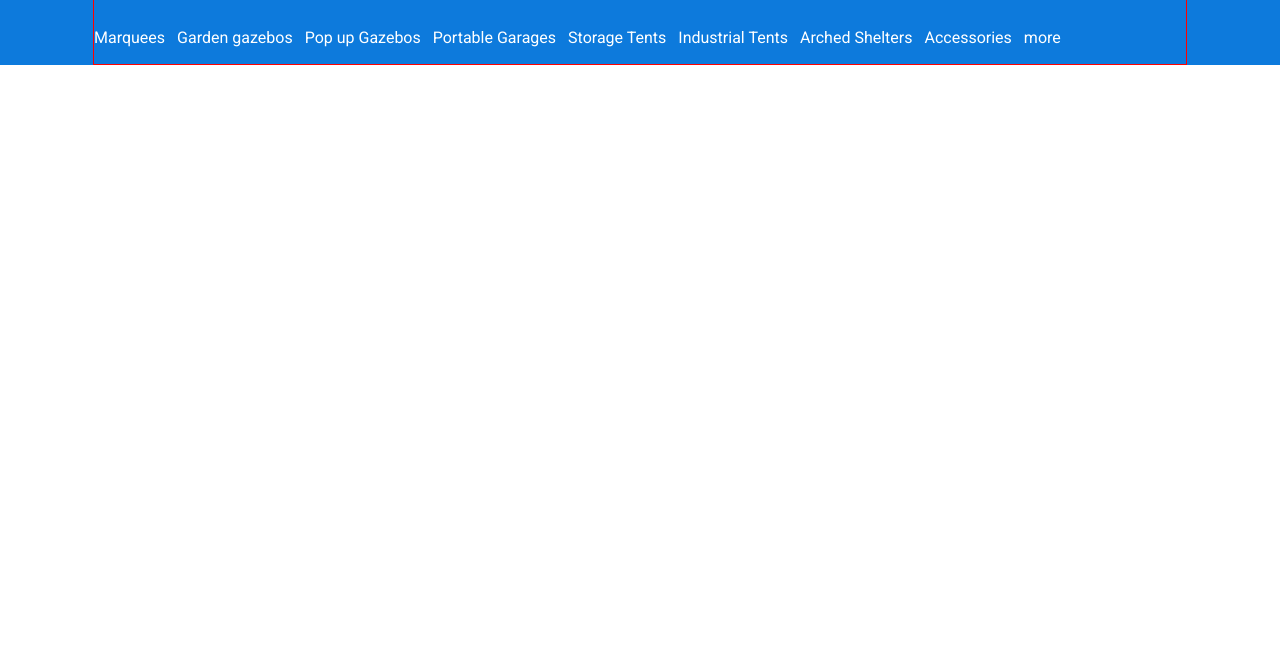
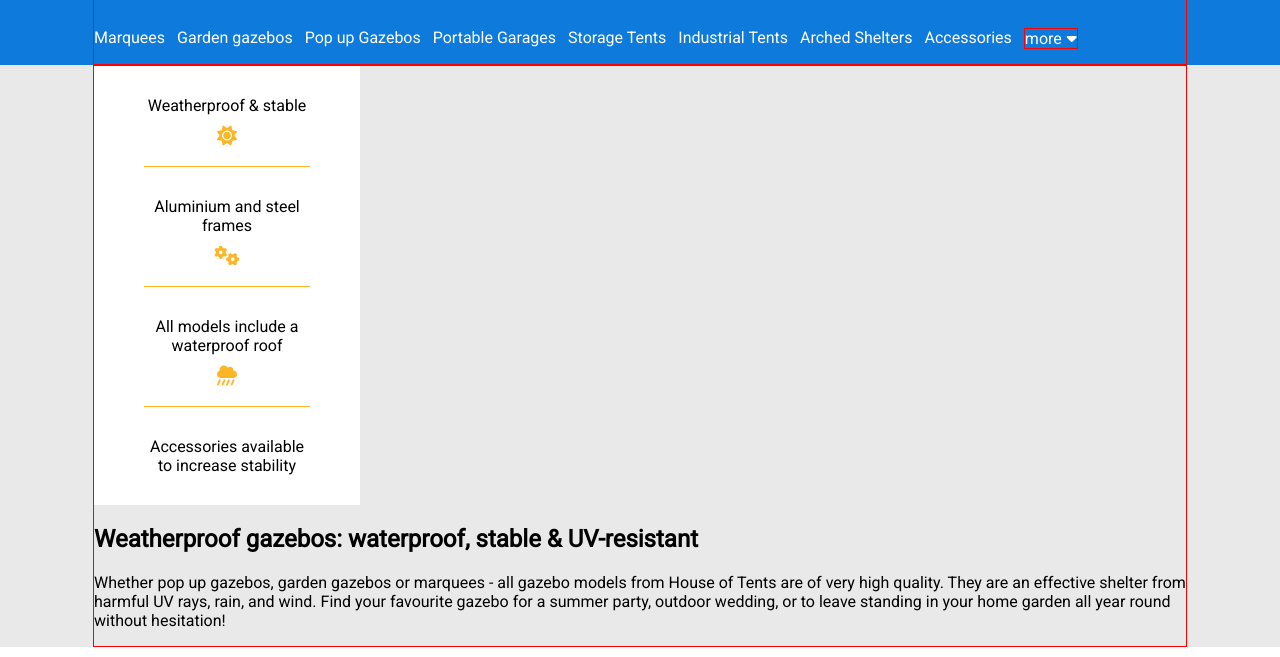
Before and after one commit to MartaMalovana/ac-test-task, a plain HTML site: page index.html in a window 1280 px wide. Shown: the part 143-800 px from the top of the page. Drawn offline with Linux system fonts and the light colour scheme.

Commit message:
add first block

```diff
--- a/index.css
+++ b/index.css
@@ -1,13 +1,13 @@
 body {
     margin: 0;
     font-family: 'Roboto', sans-serif;
-
 }
 
 .container_advantages {
     display: block;
-    background-color: #eff1f0;
+    background-color: 	#e9e9e9;
 }
+
 .advantages {
     display: block;
     width: 1092px;
@@ -27,11 +27,12 @@ body {
 
 .advantages_item {
     margin-right: 16px;
-};
+}
 
-.advantages_item #phone {
+.a #phone {
     color: black;
 }
+
 .container_navigation {
     background-color: #0d7adc;
     display: block;
@@ -44,11 +45,13 @@ body {
     border: 1px solid red;
     margin: 0 auto;
 }
+
 .input_basket {
     display: flex;
     justify-content: space-between;
 
 }
+
 .search_input {
     width: 304px;
     height: 34px;
@@ -107,3 +110,87 @@ button .fa-solid {
     color: white;
     font-size: 16px;
 }
+
+.menu_item .arrow {
+    margin-left: 5px;
+}
+
+.exp_menu {
+    display: none;
+    position: absolute;
+    left: -10px;
+    top: 100%;
+    background-color: #0d7adc;
+    /* border: 1px solid red; */
+    list-style: none;
+    padding: 10px 10px 0 10px;
+    color: white;
+}
+
+.exp_item {
+    margin-bottom: 10px;
+}
+
+.more {
+    position: relative;
+    border: 1px solid red;
+}
+
+.menu_item a {
+    display: block;
+}
+
+.more:hover .exp_menu {
+    display: block;
+}
+
+.container_description {
+    background-color: #e9e9e9;
+    margin-bottom: 2px;
+    display: block;
+}
+
+.description {
+    display: block;
+    width: 1092px;
+    border: 1px solid red;
+    margin: 0 auto;
+    font-size: 16px;
+
+}
+
+.description_photos {
+    /* height: 540px; */
+}
+
+.goods {
+    list-style: none;
+    width: 266px;
+    padding: 0 0 30px 0;
+    background-color: white;
+    margin: 0;
+}
+
+.goods_item {
+    border: 1px solid inherit;
+    padding: 30px 0 0;
+}
+
+.yellow_border {
+    border-bottom: 1px solid #fdb526;
+}
+
+.item_box {
+    margin: 0 50px;
+    display: flex;
+    flex-direction: column;
+    justify-content: center;
+    text-align: center;
+}
+
+.fa-sun,
+.fa-cogs,
+.fa-cloud-showers-heavy {
+    color: #fdb526;
+    margin: 20px auto 30px;
+}
--- a/index.html
+++ b/index.html
@@ -25,7 +25,7 @@
                     </li>
                     <li class="advantages_item">
                         <i class="fa-solid fa-check"></i>
-                        EXPERT ADVICE: <a id="phone" href="tel:0118 31 50 873">0118 31 50 873</a>
+                        EXPERT ADVICE: <a id="phone" href="tel:0118 31 50 873" style="color:inherit;font-weight: 700;">0118 31 50 873</a>
                     </li>
                 </ul>
             </div>
@@ -62,12 +62,56 @@
                         <li class="menu_item"><a href="#">Industrial Tents</a></li>
                         <li class="menu_item"><a href="#">Arched Shelters</a></li>
                         <li class="menu_item"><a href="#">Accessories</a></li>
-                        <li class="menu_item"><a href="#">more</a></li>
+                        <li class="menu_item more">
+                            <a href="#">more<span class="arrow"><i class="fa-solid fa-caret-down"></span></i></a>
+                            <ul class="exp_menu">
+                                <li class="exp_item"><a href="#">Something1</a></li>
+                                <li class="exp_item"><a href="#">Something2</a></li>
+                            </ul>
+                        </li>
                     </ul>
                 </nav>
             </div>
         </container>
    </header>
+
+   <container class="container_description">
+        <div class="description">
+            <div class="description_photos">
+                <div class="photos"></div>
+                <ul class="goods">
+                    <li class="goods_item">
+                        <div class="item_box yellow_border">
+                            Weatherproof & stable
+                            <i class="fa-solid fa-sun fa-lg"></i>
+                        </div>
+                    </li>
+                    <li class="goods_item">
+                        <div class="item_box yellow_border">
+                            Aluminium and steel frames
+                            <i class="fas fa-cogs fa-lg"></i>
+                        </div>
+                    </li>
+                    <li class="goods_item">
+                        <div class="item_box yellow_border">
+                            All models include a waterproof roof
+                            <i class="fas fa-cloud-showers-heavy fa-lg"></i>
+                        </div>
+                    </li>
+                    <li class="goods_item"><div class="item_box">Accessories available to increase stability</div></li>
+                </ul>
+            </div>
+
+            <article class="weatherproof_gazebos">
+                <h2>Weatherproof gazebos: waterproof, stable & UV-resistant</h2>
+                <p>Whether pop up gazebos, garden gazebos or marquees - all gazebo models from House of Tents are of very high quality. They are an effective shelter from harmful UV rays, rain, and wind. Find your favourite gazebo for a summer party, outdoor wedding, or to leave standing in your home garden all year round without hesitation!</p>
+            </article>
+        </div>
+   </container>
+
+   <container class="container_description">
+
+    </container>
    <script src="https://kit.fontawesome.com/52a579ef1d.js" crossorigin="anonymous"></script>
 </body>
 </html>
```
